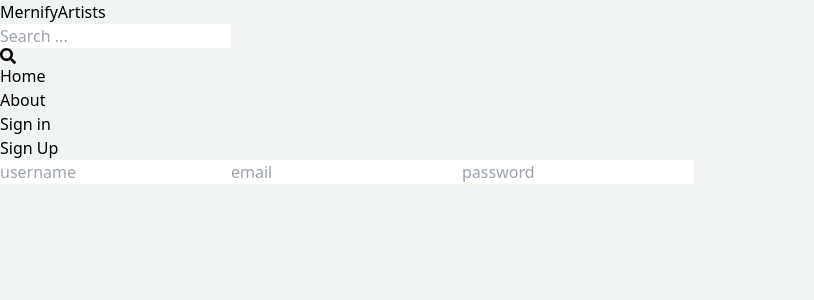
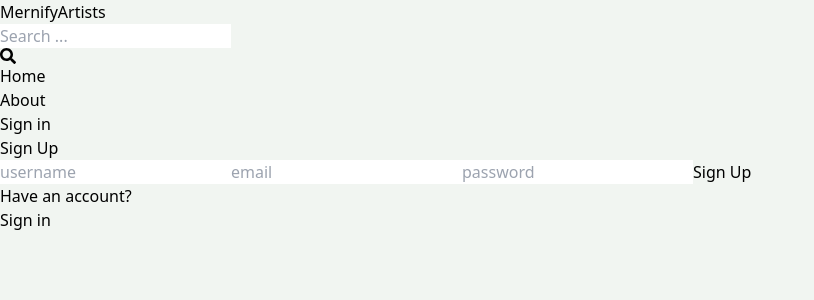
Before and after one commit to mmbogajemimah/MERCHIFY_MERN, a React (Vite) app in the folder MERCHIFY_MERN/client/: page /sign-up in a window 1280 px wide. Shown: the top 300 px of the page, without its empty margins (0-814 px from the left). Built offline with nearby package versions, Linux system fonts and the light colour scheme.

Commit message:
Complete SignUp page UI

```diff
--- a/MERCHIFY_MERN/client/src/pages/SignUp.jsx
+++ b/MERCHIFY_MERN/client/src/pages/SignUp.jsx
@@ -1,4 +1,5 @@
 import React from 'react'
+import { Link } from 'react-router-dom'
 
 export default function SignUp() {
   return (
@@ -10,8 +11,16 @@
         <input type='email' placeholder='email' className='border p-3 rounded-lg' id='email' />
         <input type='password' placeholder='password' className='border p-3 rounded-lg' id='password' />
 
-        <button></button>
+        <button className='bg-slate-700 text-white p-3 rounded-lg uppercase hover:opacity-95 disabled:opacity-80'>
+          Sign Up
+        </button>
       </form>
+      <div className='flex gap-2 mt-5'>
+        <p>Have an account?</p>
+        <Link to={"/sign-in"}>
+          <span className='text-blue-700'>Sign in</span>
+        </Link>
+      </div>
     </div>
   )
 }
```
